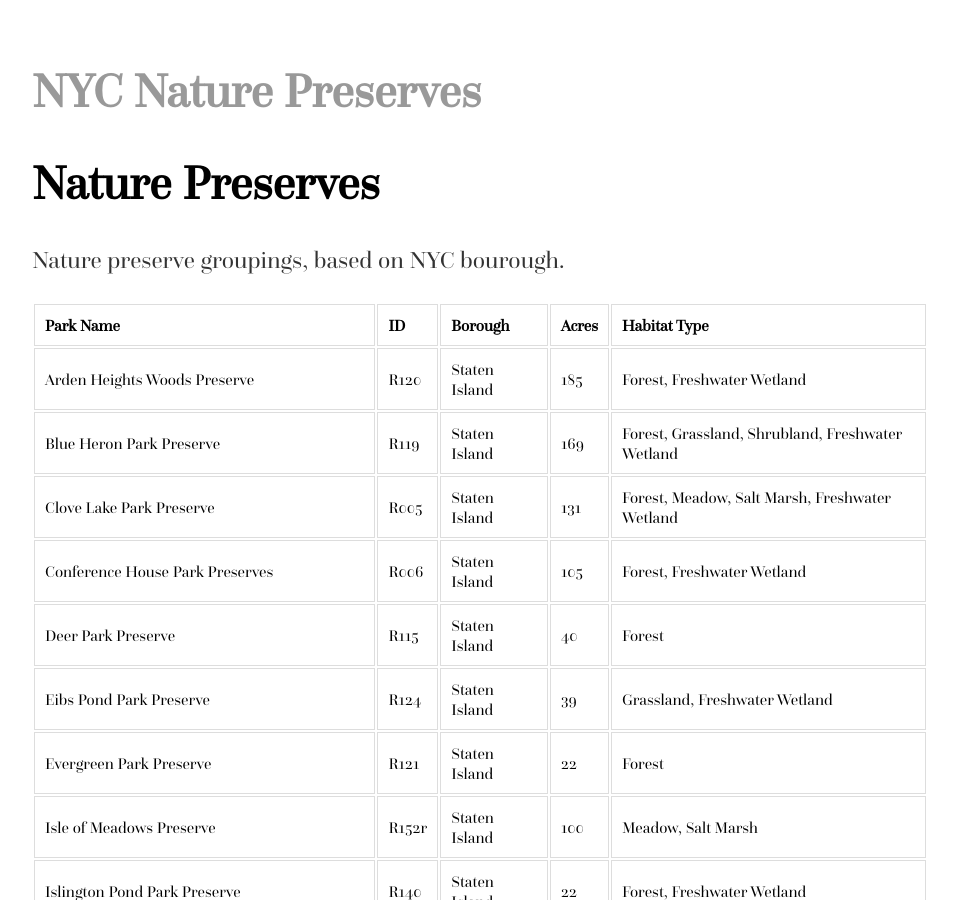
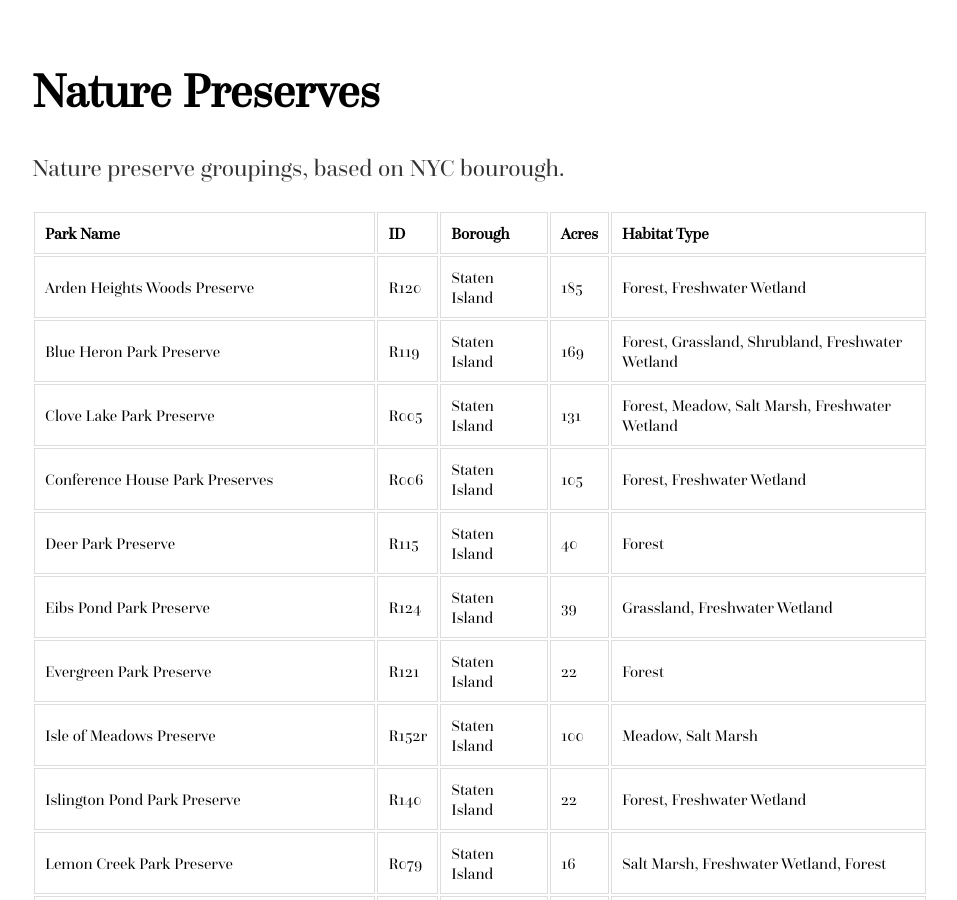
Before and after one commit to annabellamelvin/annabellamelvin.github.io, a Jekyll site: the page Nature_Preserves/nature_table.html, which Jekyll copies as it is, in a window 1280 px wide and 900 px high. Shown: the whole window, without its empty margins (160-1117 px from the left). Built offline with Jekyll 4.4.1, drawn with Linux system fonts in a browser that asks for light colours.

Commit message:
Update nature_table.html

```diff
--- a/Nature_Preserves/nature_table.html
+++ b/Nature_Preserves/nature_table.html
@@ -28,16 +28,9 @@
                         padding: 10px;
                         }
 
-                       a {
-                        font-family: QuestaGrandeRegular;
-                        font-size: 1em;
-                        font-color: E7EAD2;
 
                     </style>
    <body>
-       <div class="header">
-            <a href="index.html"><h1 class="logo" id="top">NYC Nature Preserves</h1></a>
-       </div>
         <h1>Nature Preserves</h1>
        <p>Nature preserve groupings, based on NYC bourough.
       </p>
```
